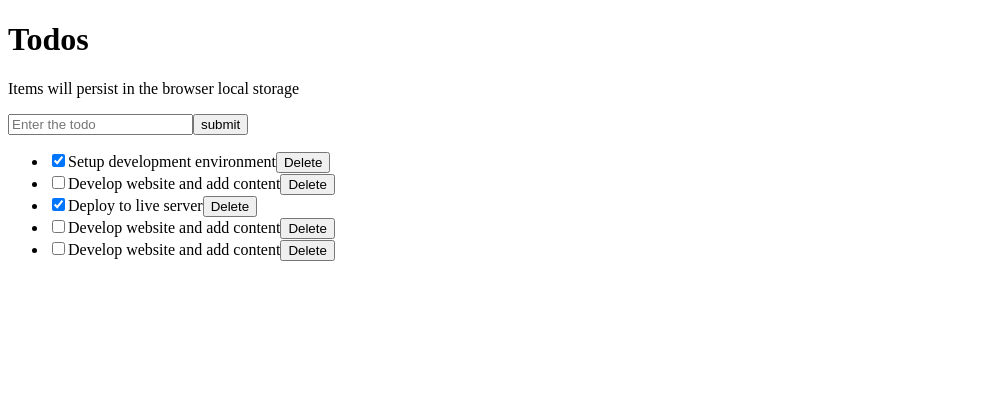
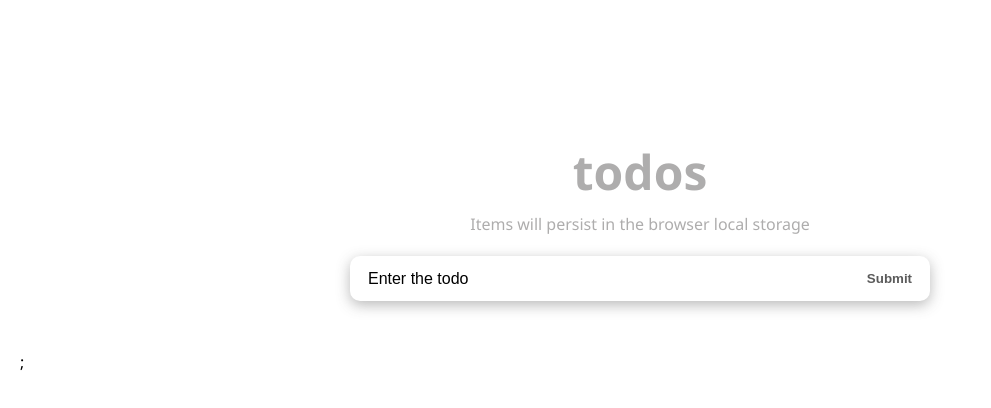
Before and after one commit to ybadr99/react-todolist, a React app: page / in a window 1280 px wide. Shown: the top 408 px of the page, without its empty margins (0-991 px from the left). Built offline with nearby package versions, Linux system fonts and the light colour scheme; the HTML template or start-up script is replaced by a standard one.

Commit message:
delete todo & edit todo

```diff
--- a/src/App.jsx
+++ b/src/App.jsx
@@ -1,7 +1,11 @@
 import TodoApp from './components/TodoApp';
 
 function App() {
-  return <TodoApp />;
+  return (
+    <div className="wrapper">
+      <TodoApp />;
+    </div>
+  );
 }
 
 export default App;
--- a/src/components/Header.jsx
+++ b/src/components/Header.jsx
@@ -1,6 +1,6 @@
 const Header = () => {
   return (
-    <header>
+    <header className="header">
       <h1>Todos</h1>
       <p>Items will persist in the browser local storage</p>
     </header>
--- a/src/components/InputTodo.jsx
+++ b/src/components/InputTodo.jsx
@@ -12,15 +12,19 @@
       setMessage('please enter a valid title');
     }
   };
+
   return (
-    <form onSubmit={handleSubmit}>
+    <form onSubmit={handleSubmit} className="form-container">
       <input
         type="text"
         placeholder="Enter the todo"
         value={title}
         onChange={(e) => setTitle(e.target.value)}
+        className="input-text"
       />
-      <button type="submit">submit</button>
+      <button type="submit" className="input-submit">
+        submit
+      </button>
     </form>
   );
 };
--- a/src/components/TodoApp.jsx
+++ b/src/components/TodoApp.jsx
@@ -1,37 +1,16 @@
-import { useState } from 'react';
+import { useEffect, useState } from 'react';
 
 import Header from './Header';
 import TodoList from './TodoList';
 import InputTodo from './InputTodo';
+const TodoApp = () => {
+  const getData = () => {
+    const data = localStorage.getItem('todos');
 
-const TodoApp = () => {
-  const [todos, setTodos] = useState([
-    {
-      id: 1,
-      title: 'Setup development environment',
-      completed: true,
-    },
-    {
-      id: 2,
-      title: 'Develop website and add content',
-      completed: false,
-    },
-    {
-      id: 3,
-      title: 'Deploy to live server',
-      completed: true,
-    },
-    {
-      id: 4,
-      title: 'Develop website and add content',
-      completed: false,
-    },
-    {
-      id: 5,
-      title: 'Develop website and add content',
-      completed: false,
-    },
-  ]);
+    return JSON.parse(data) || [];
+  };
+
+  const [todos, setTodos] = useState(getData());
 
   const [message, setMessage] = useState('');
 
@@ -62,19 +41,38 @@
   const deleteTodo = (id) => {
     setTodos((prevTodos) => prevTodos.filter((todo) => todo.id !== id));
   };
-  console.log(todos);
+
+  const editTodo = (id, t) => {
+    setTodos((preState) =>
+      preState.map((todo) => {
+        if (todo.id === id) {
+          return {
+            ...todo,
+            title: t,
+          };
+        }
+
+        return todo;
+      })
+    );
+  };
+
+  useEffect(() => {
+    localStorage.setItem('todos', JSON.stringify(todos));
+  }, [todos]);
 
   return (
-    <>
+    <div className="todos">
       <Header />
       <InputTodo setMessage={setMessage} addTodo={addTodo} />
-      <span>{message}</span>
+      <span className="submit-warning">{message}</span>
       <TodoList
         todos={todos}
         handleCheck={handleCheck}
         deleteTodo={deleteTodo}
+        editTodo={editTodo}
       />
-    </>
+    </div>
   );
 };
 
--- a/src/components/TodoItem.jsx
+++ b/src/components/TodoItem.jsx
@@ -1,7 +1,19 @@
+import { useState } from 'react';
+
 /* eslint-disable react/prop-types */
-const TodoItem = ({ todo, handleCheck, deleteTodo }) => {
+const TodoItem = ({ todo, handleCheck, deleteTodo, editTodo }) => {
+  const [editing, setEditing] = useState(false);
+
+  let itemStyle;
+  if (editing) {
+    itemStyle = { background: editing ? '#fffeca ' : '' };
+  } else {
+    itemStyle = {};
+  }
+
   return (
-    <li>
+    <li className="item" style={itemStyle}>
+      <div className="content">
         <input
           type="checkbox"
           checked={todo.completed}
@@ -9,9 +21,16 @@
             handleCheck(todo.id);
           }}
         />
-
-      {todo.title}
+        <input
+          style={{ textDecoration: todo.completed ? 'line-through' : '' }}
+          value={todo.title}
+          className="item-title"
+          onChange={(e) => editTodo(todo.id, e.target.value)}
+          onFocus={() => setEditing(true)}
+          onBlur={() => setEditing(false)}
+        />
         <button onClick={() => deleteTodo(todo.id)}>Delete</button>
+      </div>
     </li>
   );
 };
--- a/src/components/TodoList.jsx
+++ b/src/components/TodoList.jsx
@@ -1,6 +1,6 @@
 /* eslint-disable react/prop-types */
 import TodoItem from './TodoItem';
-const TodoList = ({ todos, handleCheck, deleteTodo }) => {
+const TodoList = ({ todos, handleCheck, deleteTodo, editTodo }) => {
   return (
     <ul>
       {todos.map((todo) => (
@@ -9,6 +9,7 @@
           todo={todo}
           handleCheck={handleCheck}
           deleteTodo={deleteTodo}
+          editTodo={editTodo}
         />
       ))}
     </ul>
--- a/src/index.css
+++ b/src/index.css
@@ -0,0 +1,121 @@
+* {
+  box-sizing: border-box;
+  margin: 0;
+  padding: 0;
+}
+body {
+  font-family: 'Segoe UI', sans-serif;
+  line-height: 1.4;
+  color: #000;
+  background: #fff;
+  height: 100vh;
+  font-weight: 400;
+}
+
+.wrapper {
+  width: 100%;
+  padding: 8rem 20px 3rem;
+}
+
+.header {
+  padding: 20px 0;
+  line-height: 1.5rem;
+  color: #aeadad;
+  text-align: center;
+}
+
+.header h1 {
+  font-size: 3rem;
+  font-weight: 600;
+  margin-bottom: 1rem;
+  line-height: 1em;
+  text-transform: lowercase;
+  text-align: center;
+}
+
+.todos {
+  max-width: 580px;
+  margin: 0 auto;
+}
+
+.form-container {
+  display: flex;
+  border-radius: calc(0.1 * 100px);
+  box-shadow: 0px 4px 14px 0px rgba(70, 70, 70, 0.38);
+  justify-content: space-around;
+  background: #fff;
+  font-size: 1rem;
+  margin-bottom: 50px;
+}
+
+.input-text {
+  width: 85%;
+  padding-right: 5px;
+  padding-left: 10px;
+  border-radius: calc(0.5 * 100px);
+  font-size: 1rem;
+}
+
+.input-text::placeholder {
+  color: #000;
+}
+.input-submit {
+  background: transparent;
+  color: #5b5b5b;
+  text-transform: capitalize;
+  cursor: pointer;
+  font-weight: 600;
+  margin-right: 10px;
+}
+.input-text,
+.input-submit {
+  height: 45px;
+  outline: none;
+  border: none;
+}
+.submit-warning {
+  font-size: 13px;
+  color: red;
+  margin-top: 5px;
+  display: block;
+}
+.item {
+  font-size: 1rem;
+  list-style-type: none;
+  padding: 14px 25px;
+  border-bottom: 1px solid #fff;
+  background: #f0efef;
+}
+
+.item .item-title {
+  font-size: 1rem;
+  outline: none;
+  border: none;
+  height: 100%;
+  width: 100%;
+  background: transparent;
+}
+
+.item.active {
+  background: #fffeca;
+}
+
+.content {
+  display: flex;
+  justify-content: space-between;
+  align-items: center;
+  gap: 1rem;
+}
+.content span {
+  flex: 1;
+  order: 1;
+}
+.content button {
+  cursor: pointer;
+  background: transparent;
+  order: 2;
+  outline: none;
+  outline: none;
+  border: none;
+  margin-left: 7px;
+}
```
Also changed, not shown: src/data.jsx (added, +27 -0 lines). Lines whose indentation alone changed are shown as unchanged.
